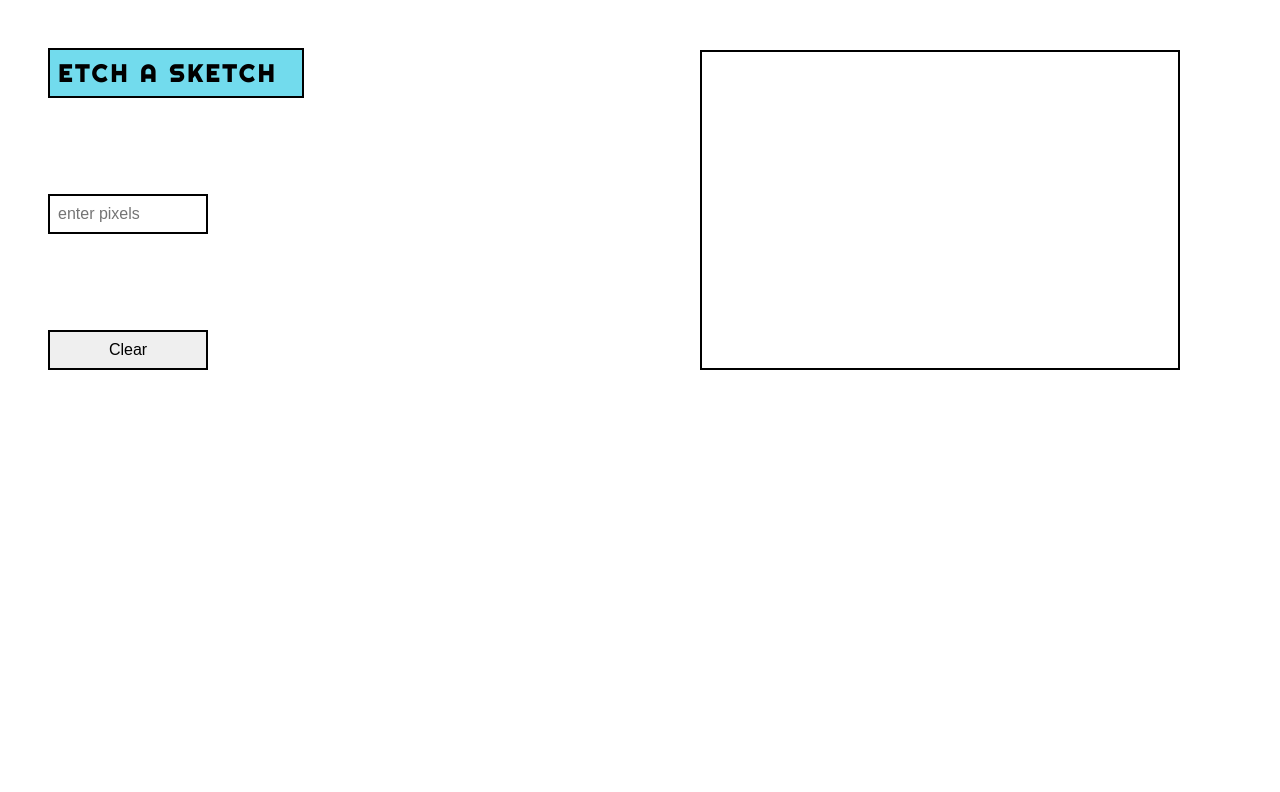
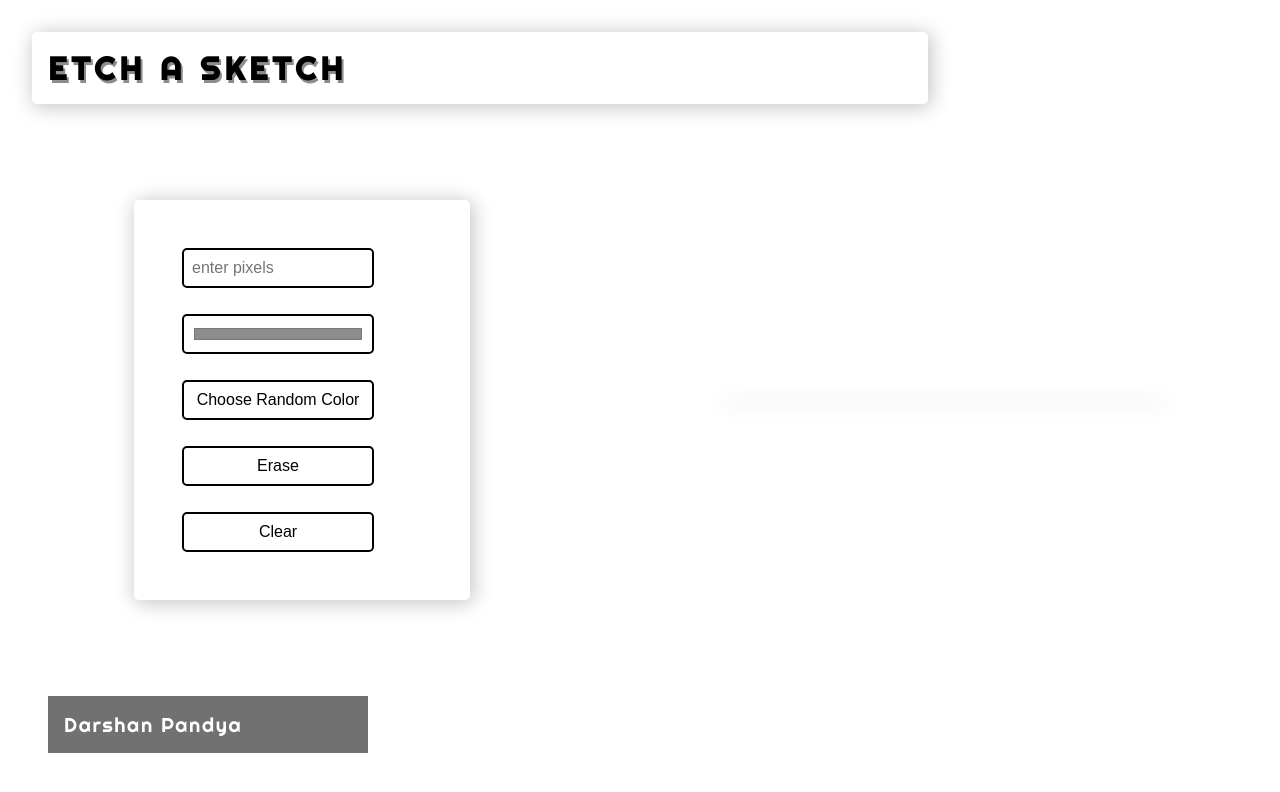
Before and after one commit to Darshan-Pandya10/Odin_EtchASketch, a plain HTML site: page index.html in a window 1280 px wide. Drawn offline with Linux system fonts and the light colour scheme.

Commit message:
[ADD] styling , few function
add little bit of styling and button for erase , clear , random color and fav color.

```diff
--- a/index.html
+++ b/index.html
@@ -20,16 +20,48 @@
 </head>
 <body>
 
-    <h2>ETCH A SKETCH</h2>
+    <header>
+        <h2>ETCH A SKETCH</h2>
+    </header>
 
-    <form>
+    <div class="content">
 
-        <input type="number" name = "pixel size" placeholder="enter pixels" class="input">
+        <div class="options">
+
+            <form>
+                <!-- <label for="input">Add Number of pixels : </label> -->
+                   <input type="number" name = "pixel size" placeholder="enter pixels" class="input">
 
 
-    </form>
+               </form>
 
-    <button class="clear">Clear</button>
+               <div id="favcolor">
+                <!-- <label for="favcolor">Select your favorite color : </label> -->
+                <input type="color" class="favcolor" name="favcolor" value="#8D8D8D">
+               </div>
+
+
+              <div id="random">
+               <!-- <label for="Random Color">Select your favorite color : </label> -->
+              <button class="random" name="Random Color">Choose Random Color</button>
+              </div>
+
+              <div id="erase">
+                <!-- <label for="erase">Erase PixelSpace : </label> -->
+                <button class="erase" name="clear">Erase</button>
+                 </div>
+
+              <div id="clear">
+               <!-- <label for="clear">Clear PixelSpace : </label> -->
+               <button class="clear" name="clear">Clear</button>
+                </div>
+        </div>
+
+    </div>
+
+<footer>
+    <p>Darshan Pandya</p>
+</footer>
 
 </body>
 </html>
--- a/script.js
+++ b/script.js
@@ -1,12 +1,16 @@
 const body = document.body;
 const pixelSpace = document.createElement('div');
 const form = document.querySelector('form');
-const clear = document.querySelector('.clear')
+const clear = document.querySelector('.clear');
+const favColor = document.querySelector('.favcolor');
+const randomColor = document.querySelector('.random');
+const content = document.querySelector('.content');
+const erase = document.querySelector('.erase');
 
 
 body.classList.add('body');
 pixelSpace.classList.add('pixelspace');
-body.appendChild(pixelSpace);
+content.appendChild(pixelSpace);
 
 const input = document.querySelector('.input');
 
@@ -15,16 +19,21 @@ form.addEventListener('submit', (e) => {
 
     e.preventDefault();
 
+    // pixelSpace.style.border = "2px solid black";
+
     for( i = 1 ; i<=input.value ; i++ ){
         const pixels = document.createElement('div');
         pixels.classList.add('pixels')
         pixelSpace.appendChild(pixels);
+
+        randomColor.addEventListener('click',() => {
 
             let r = Math.floor((Math.random() * 250) + 1);
             let g = Math.floor((Math.random() * 250) + 1);
             let b = Math.floor((Math.random() * 250) + 1);
 
             let bgColor = "rgb(" + r + "," + g + "," + b + ")";
+
 
             pixelSpace.addEventListener('mousemove' , () => {
 
@@ -33,6 +42,37 @@ form.addEventListener('submit', (e) => {
                 })
 
             })
+        })
+
+        favColor.addEventListener('click' , () => {
+
+
+            pixelSpace.addEventListener('mousemove' , () => {
+
+                pixels.addEventListener('mouseover', () => {
+                    pixels.style.backgroundColor = favColor.value;
+                })
+
+            })
+
+        })
+
+        erase.addEventListener('click' , () => {
+
+
+            pixelSpace.addEventListener('mousemove' , () => {
+
+                pixels.addEventListener('mouseover', () => {
+                    pixels.style.backgroundColor = 'rgb(255,255,255)';
+                })
+
+            })
+
+        })
+
+
+
+
 
         clear.addEventListener('click', () => {
             pixels.style.backgroundColor = 'rgb(255,255,255)';
--- a/style.css
+++ b/style.css
@@ -10,54 +10,125 @@
     font-family: 'Righteous', cursive;
 }
 
+.content{
+    display: flex;
+    flex-direction: row;
+    justify-content: space-around;
+    align-items: center;
+    margin-top: 0rem;
+    padding-top: 3rem;
+}
+
 h2{
-    margin: 3rem;
-    background-color: rgb(114, 219, 237);
-    letter-spacing: 0.2rem;
-    border: 2px solid black;
-    width: 16rem;
-    padding: 0.5rem;
+    margin: 2rem -2rem 2rem 0rem;
+    font-size: 2rem;
+    letter-spacing: 0.3rem;
+    width: 70vw;
+    margin: 2rem;
+    border-radius: 5px;
+    text-shadow: 2px 3px rgb(141, 141, 141);
+    /* width: 20rem; */
+    padding: 1rem;
+    box-shadow: 2px 2px 20px 1px rgb(195, 195, 195) ;
+
+}
+
+.options{
+    width: 21rem;
+    height: 25rem;
+    display: flex;
+    margin: 1rem;
+    flex-direction: column;
+    justify-content: space-between;
+    align-self: center;
+    border-radius: 5px;
+    padding: 3rem;
+    box-shadow: 2px 2px 20px 1px rgb(195, 195, 195) ;
 }
 
 .pixelspace{
-    width : 30rem;
-    height: 20rem;
-    border: 2px solid black;
-    position: absolute;
-    top: 50px;
-    right: 100px;
-    display: flex;
+    width : 27.5rem;
+    display: inline-flex;
     flex-wrap: wrap;
+    align-self: center;
+    box-shadow: 2px 2px 20px 1px rgb(195, 195, 195) ;
 }
 
 .input{
-    width: 10rem;
+    width: 12rem;
     height: 2.5rem;
-    margin: 3rem;
     padding: 0.5rem;
     outline: none;
     border: 2px solid black;
     font-size: 1rem;
+    border-radius: 5px;
+    background-color: white;
 }
 
 .pixels{
     width: 2.5rem;
     height: 2.5rem;
-    border: 1px solid black;
 }
 
-.clear{
-
-    width: 10rem;
+.erase{
+    width: 12rem;
     height: 2.5rem;
-    margin: 3rem;
     padding: 0.5rem;
     outline: none;
     border: 2px solid black;
     font-size: 1rem;
+    cursor: pointer;
+    border-radius: 5px;
+    background-color: white;
 
+}
+
+.clear{
+    width: 12rem;
+    height: 2.5rem;
+    padding: 0.5rem;
+    outline: none;
+    border: 2px solid black;
+    font-size: 1rem;
+    cursor: pointer;
+    border-radius: 5px;
+    background-color: white;
+}
+
+.random{
+    width: 12rem;
+    height: 2.5rem;
+    padding: 0.5rem;
+    outline: none;
+    border: 2px solid black;
+    font-size: 1rem;
+    cursor: pointer;
+    border-radius: 5px;
+    background-color: white;
+}
+
+.favcolor{
+    width: 12rem;
+    height: 2.5rem;
+    padding: 0.5rem;
+    outline: none;
+    border: 2px solid black;
+    cursor: pointer;
+    border-radius: 5px;
+    background-color: white;
 }
 
 .colorpixel{
     background-color: rgb(49, 136, 229);
 }
+
+footer > p{
+    margin-top: 5rem;
+    margin-left: 3rem;
+    font-size: 20px;
+    padding: 1rem;
+    color: white;
+    background-color: rgb(114, 113, 113);
+    letter-spacing: 0.1rem;
+    width: 20rem;
+}
```
Lines whose indentation alone changed are shown as unchanged.
